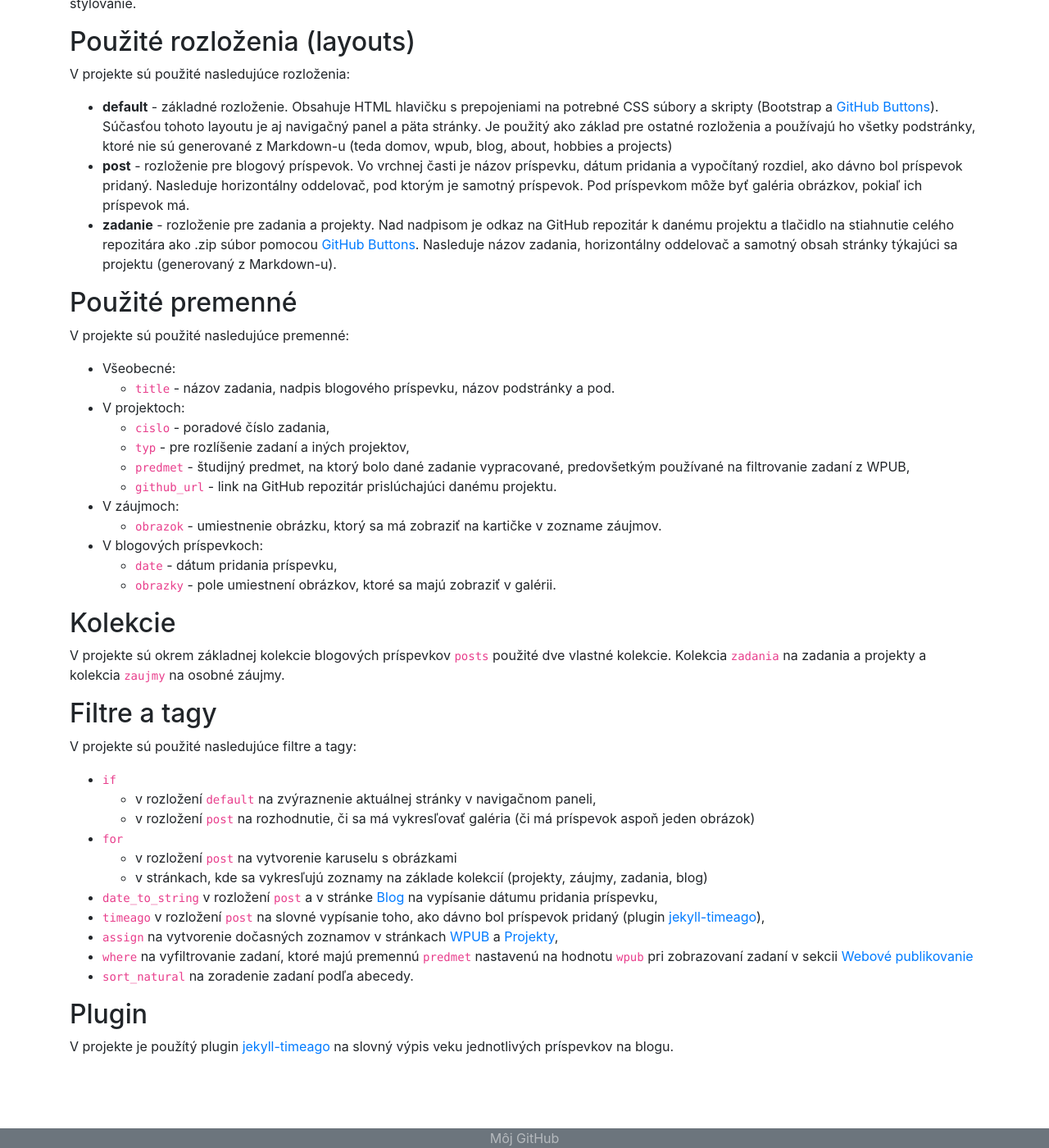
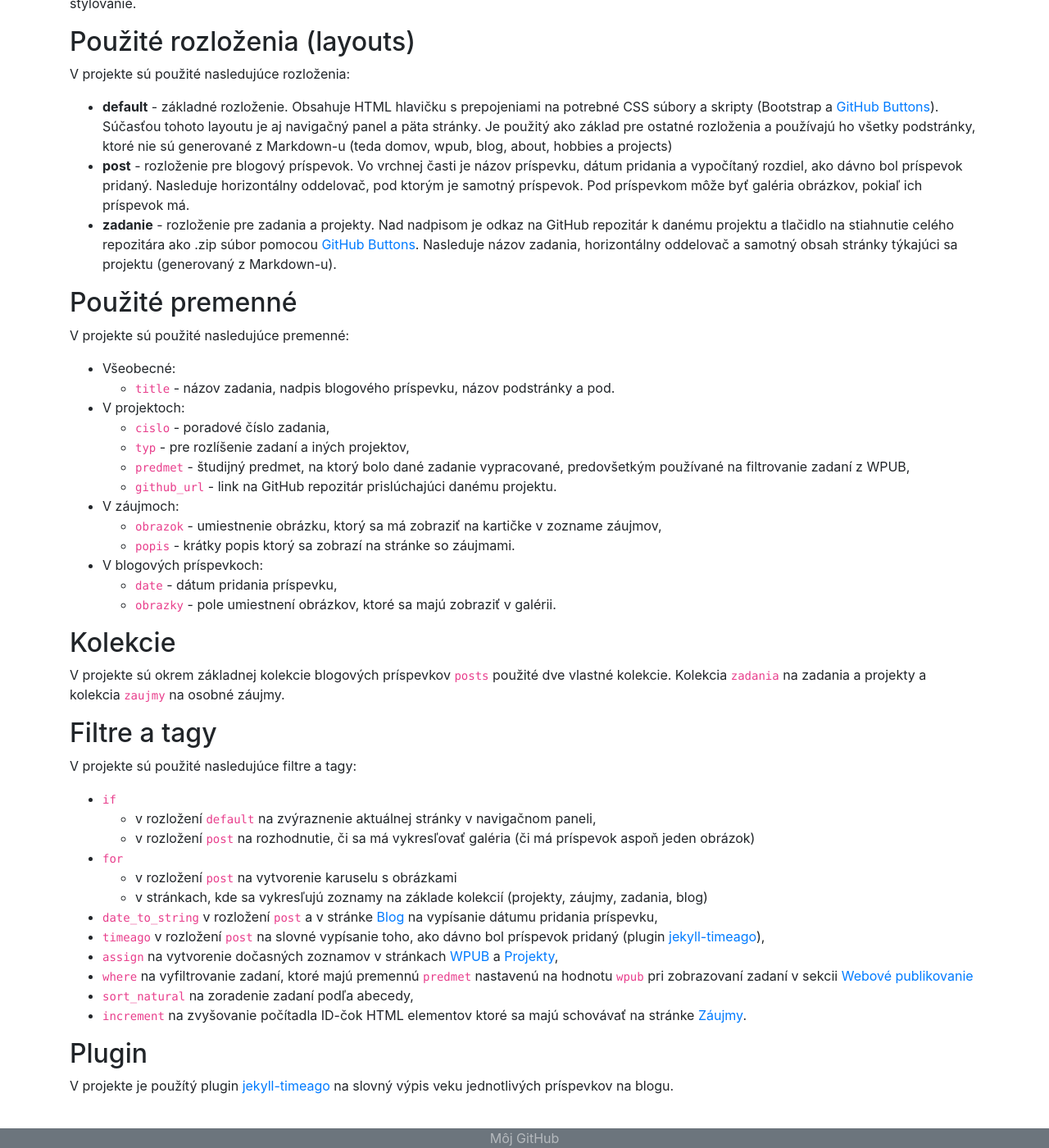
Before and after one commit to MatusPilnan/MatusPilnan.github.io, a Jekyll site: the page built from _zadania/zadanie-1.md, in a window 1280 px wide and 1400 px high, scrolled down 217 px. Shown: the whole window at 82% size. Built offline with Jekyll 4.4.1, drawn with Linux system fonts in a browser that asks for light colours.

Commit message:
update dokumentacie + zmeny v zaujmoch

````diff
--- a/_zadania/zadanie-1.md
+++ b/_zadania/zadanie-1.md
@@ -24,7 +24,8 @@ V projekte sú použité nasledujúce premenné:
   - ```predmet``` - študijný predmet, na ktorý bolo dané zadanie vypracované, predovšetkým používané na filtrovanie zadaní z WPUB,
   - ```github_url``` - link na GitHub repozitár prislúchajúci danému projektu.
 - V záujmoch:
-  - ```obrazok``` - umiestnenie obrázku, ktorý sa má zobraziť na kartičke v zozname záujmov.
+  - ```obrazok``` - umiestnenie obrázku, ktorý sa má zobraziť na kartičke v zozname záujmov,
+  - ```popis``` - krátky popis ktorý sa zobrazí na stránke so záujmami.
 - V blogových príspevkoch:
   - ```date``` - dátum pridania príspevku,
   - ```obrazky``` - pole umiestnení obrázkov, ktoré sa majú zobraziť v galérii.
@@ -44,7 +45,8 @@ V projekte sú použité nasledujúce filtre a tagy:
 - ```timeago``` v rozložení ```post``` na slovné vypísanie toho, ako dávno bol príspevok pridaný (plugin [jekyll-timeago](https://github.com/markets/jekyll-timeago)),
 - ```assign``` na vytvorenie dočasných zoznamov v stránkach [WPUB](/wpub) a [Projekty](/projects),
 - ```where``` na vyfiltrovanie zadaní, ktoré majú premennú ```predmet``` nastavenú na hodnotu ```wpub``` pri zobrazovaní zadaní v sekcii [Webové publikovanie](/wpub)
-- ```sort_natural``` na zoradenie zadaní podľa abecedy.
+- ```sort_natural``` na zoradenie zadaní podľa abecedy,
+- ```increment``` na zvyšovanie počítadla ID-čok HTML elementov ktoré sa majú schovávať na stránke [Záujmy](/aboutt/hobbies.html).
 
 ## Plugin
 V projekte je použítý plugin [jekyll-timeago](https://github.com/markets/jekyll-timeago) na slovný výpis veku jednotlivých príspevkov na blogu.
````
Also changed, not shown: _zaujmy/1-mtb.md (added, +7 -0 lines), _zaujmy/2-lyze.md (added, +6 -0 lines), _zaujmy/3-hudba.md (added, +6 -0 lines), _zaujmy/mtb.md (deleted, +0 -5 lines), about/hobbies.html (+16 -7 lines), 1 other file.
